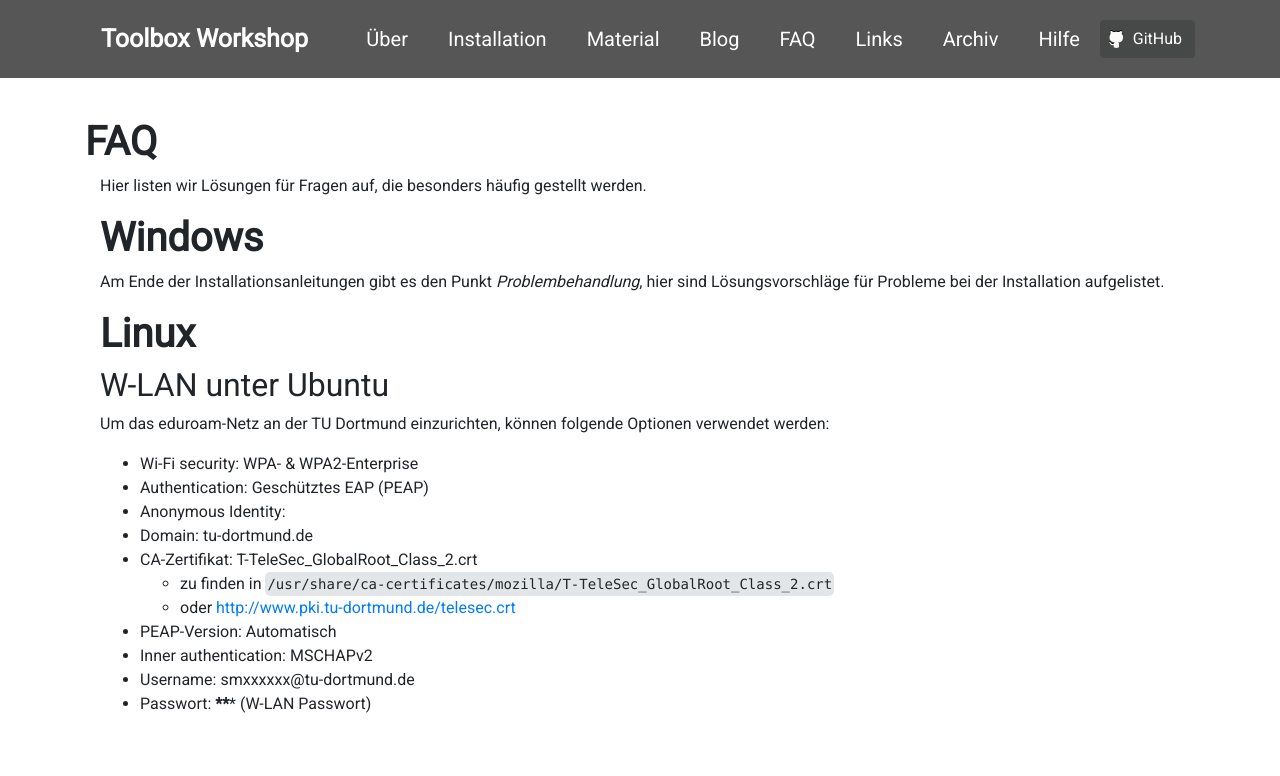
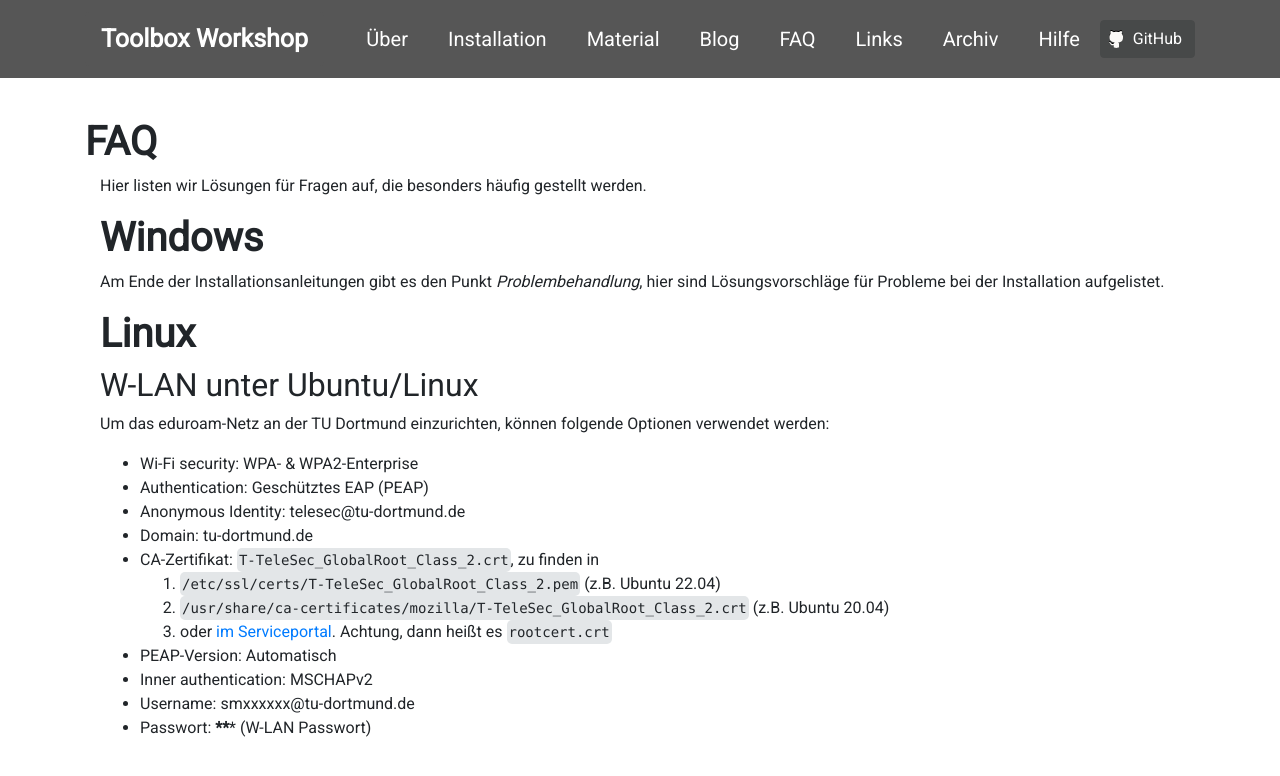
Before and after one commit to pep-dortmund/homepage-toolbox, a Jekyll site: the page built from faq/index.md, in a window 1280 px wide. Shown: the top 776 px of the page. Built offline with Jekyll 4.4.1, drawn with Linux system fonts in a browser that asks for light colours; nearby versions of some CDN libraries.

Commit message:
change link to telesec certificate (#229)
* change link to telesec certificate

* telesec, new path for ubuntu 2204

* wlan: anonymous identity

```diff
--- a/faq/index.md
+++ b/faq/index.md
@@ -12,16 +12,17 @@
 
 # Linux
 
-## <a id="w-lan"></a>W-LAN unter Ubuntu
+## <a id="w-lan"></a>W-LAN unter Ubuntu/Linux
 
 Um das eduroam-Netz an der TU Dortmund einzurichten, können folgende Optionen verwendet werden:
  - Wi-Fi security: WPA- & WPA2-Enterprise
  - Authentication: Geschütztes EAP (PEAP)
- - Anonymous Identity:
+ - Anonymous Identity: telesec@tu-dortmund.de
  - Domain: tu-dortmund.de
- - CA-Zertifikat: T-TeleSec_GlobalRoot_Class_2.crt
-    - zu finden in `/usr/share/ca-certificates/mozilla/T-TeleSec_GlobalRoot_Class_2.crt`
-    - oder [http://www.pki.tu-dortmund.de/telesec.crt](http://www.pki.tu-dortmund.de/telesec.crt)
+ - CA-Zertifikat: `T-TeleSec_GlobalRoot_Class_2.crt`, zu finden in
+    1. `/etc/ssl/certs/T-TeleSec_GlobalRoot_Class_2.pem` (z.B. Ubuntu 22.04)
+    2. `/usr/share/ca-certificates/mozilla/T-TeleSec_GlobalRoot_Class_2.crt` (z.B. Ubuntu 20.04)
+    3. oder [im Serviceportal](https://service.tu-dortmund.de/documents/d/intra/rootcert). Achtung, dann heißt es `rootcert.crt`
  - PEAP-Version: Automatisch
  - Inner authentication: MSCHAPv2
  - Username: smxxxxxx@tu-dortmund.de
```
